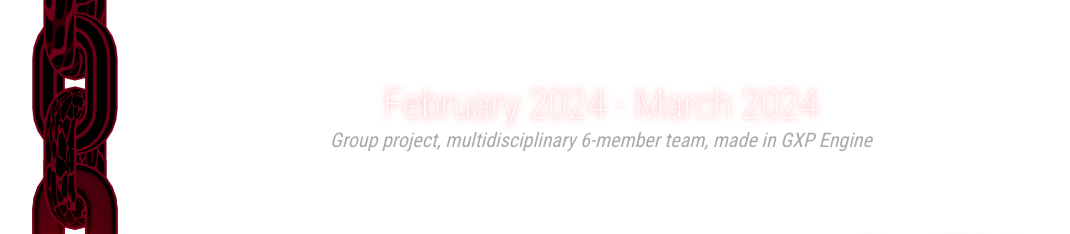
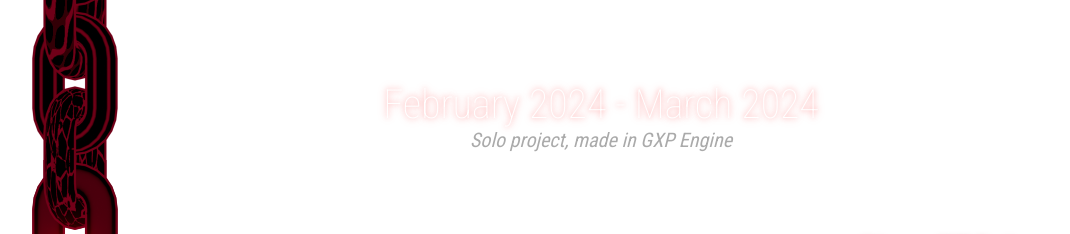
Before and after one commit to Tetroit/Tetroit.github.io, a plain HTML site: page journey.html in a window 1280 px wide. Shown: the part 5540-5774 px from the top of the page, without its empty margins (103-1173 px from the left). Drawn offline with Linux system fonts and the light colour scheme.

Commit message:
fixed misinformation

```diff
--- a/journey.html
+++ b/journey.html
@@ -296,7 +296,7 @@
             <div class="project">
                 <h1>Unnamed Jellyfish Game</h1>
                 <h2 class="date">February 2024 - March 2024</h2>
-                <h3 class="comment">Group project, multidisciplinary 6-member team, made in GXP Engine</h3>
+                <h3 class="comment">Solo project, made in GXP Engine</h3>
                 <div class = "description">
 
                     <div class = projImg>
```
